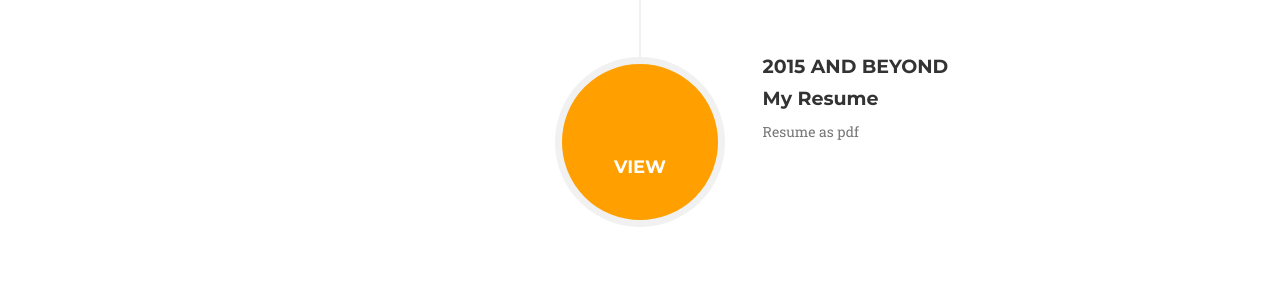
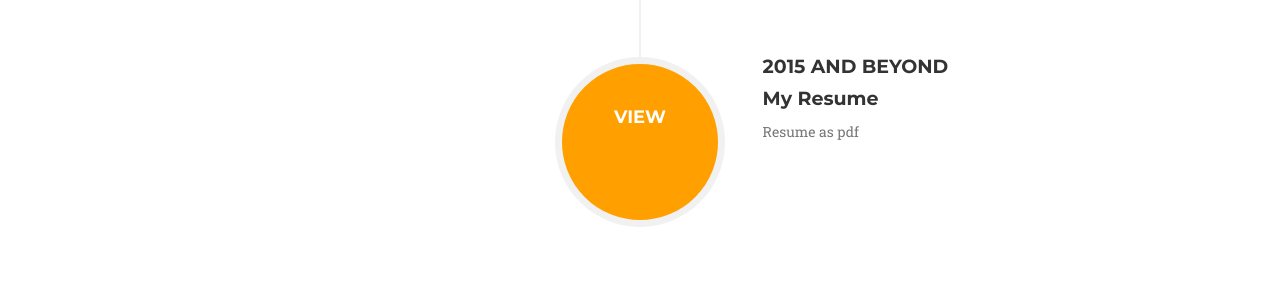
Before and after one commit to Adamsjoberg/Adamsjoberg.github.io, a Jekyll site: the page built from index.html, in a window 1280 px wide and 1400 px high, scrolled down 2763 px. Shown: the part 372-672 px from the top of the window. Built offline with Jekyll 4.4.1, drawn with Linux system fonts in a browser that asks for light colours; some web fonts are replaced.

Commit message:
removed padding

```diff
--- a/_includes/css/agency.css
+++ b/_includes/css/agency.css
@@ -264,7 +264,6 @@ fieldset[disabled] .btn-xl.active {
 
 #viewtext {
   color: #fff;
-  padding-top:50px
 }
 
 header {
```
